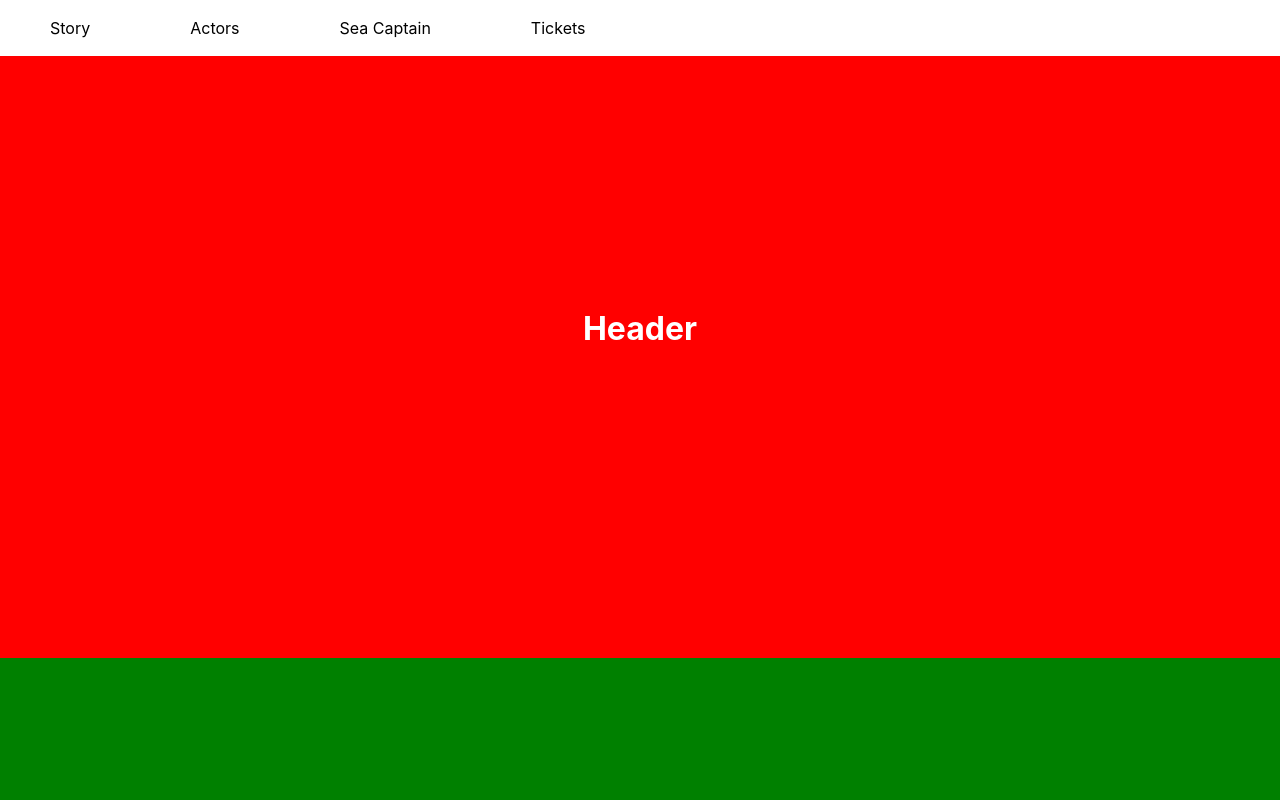
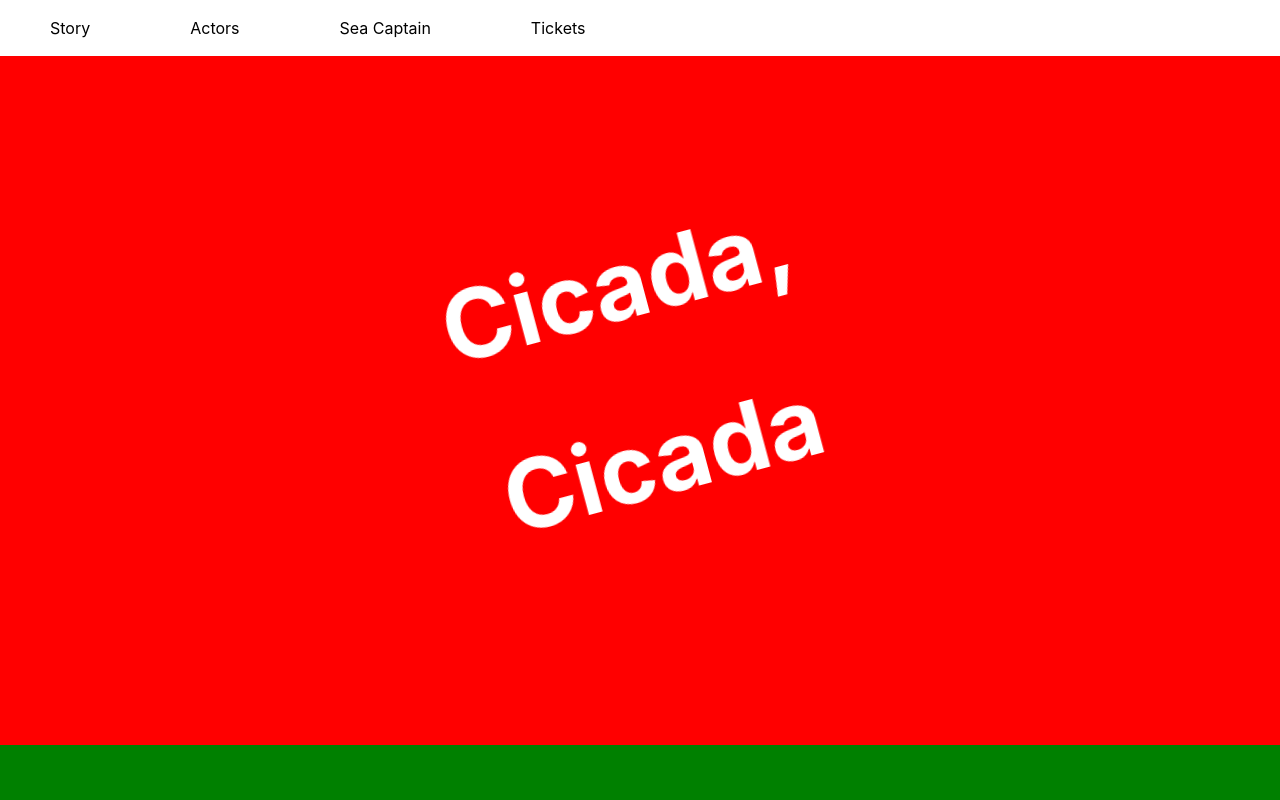
Before and after one commit to HuemanTarget/CicadaCicada, a React (Create React App) app: page / in a window 1280 px wide. Shown: the top 800 px of the page. Built offline with nearby package versions, Linux system fonts and the light colour scheme.

Commit message:
create Ticket component and Ticket CSS

```diff
--- a/src/App.js
+++ b/src/App.js
@@ -4,6 +4,7 @@ import Story from './Components/Story';
 import Actors from './Components/Actors';
 import Footer from './Components/Footer';
 import SeaCaptain from './Components/SeaCaptain';
+import Ticket from './Components/Ticket';
 
 import './App.css';
 
@@ -15,6 +16,7 @@ function App() {
       <Story />
       <Actors />
       <SeaCaptain />
+      <Ticket />
       <Footer />
     </div>
   );
--- a/src/Components/Header.css
+++ b/src/Components/Header.css
@@ -1,5 +1,12 @@
 .header {
+    padding: 10rem;
+    color: black;
     background-color: red;
-    padding: 18rem;
+}
+
+.title {
     color: white;
+    font-size: 3rem;
+    transform: rotate(-15deg);
+    padding-top: 0px;
 }
--- a/src/Components/Header.js
+++ b/src/Components/Header.js
@@ -4,7 +4,10 @@ import './Header.css';
 function Header() {
     return (
         <div className="header">
-            <h1>Header</h1>
+            <div className="title">
+                <h1>Cicada,</h1>
+                <h1>Cicada</h1>
+            </div>
         </div>
     )
 }
--- a/src/Components/NavBar.js
+++ b/src/Components/NavBar.js
@@ -7,7 +7,7 @@ function NavBar() {
             <a href="#story">Story</a>
             <a href="#actors">Actors</a>
             <a href="#captain">Sea Captain</a>
-            <a href="#">Tickets</a>
+            <a href="#ticket">Tickets</a>
         </div>
     )
 }
--- /dev/null
+++ b/src/Components/Ticket.css
@@ -0,0 +1,5 @@
+.ticket {
+    background-color: green;
+    padding: 18rem;
+    color: white;
+}
--- /dev/null
+++ b/src/Components/Ticket.js
@@ -0,0 +1,12 @@
+import React from 'react';
+import './Ticket.css';
+
+function Ticket() {
+    return (
+        <div className="ticket" id="ticket">
+            <h1>Ticket</h1>
+        </div>
+    )
+}
+
+export default Ticket;
```
